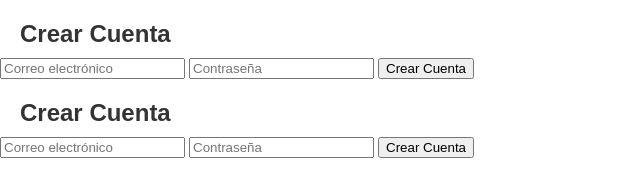
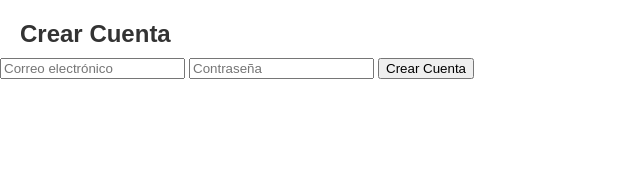
Before and after one commit to KakoG777/PracticasProfecional, a plain HTML site: page crear_cuenta.html in a window 1280 px wide. Shown: the whole page, without its empty margins (0-640 px from the left). Drawn offline with Linux system fonts and the light colour scheme; files that its build step writes are made by us from their sources; files whose address does not match are found by name.

Commit message:
modificación de código.

```diff
--- a/crear_cuenta.html
+++ b/crear_cuenta.html
@@ -2,28 +2,7 @@
 <html lang="en">
 <head>
   <meta charset="UTF-8" />
-  <meta name="viewport" content="width=device-width, initial-scale=1.0" />
-  <title>Crear Cuenta</title>
-  <link rel="stylesheet" href="style.css">
-</head>
-<body>
-  <div class="signup-form">
-    <h2>Crear Cuenta</h2>
-    <form id="signup-form">
-      <input type="email" id="signup-email" placeholder="Correo electrónico" required>
-      <input type="password" id="signup-password" placeholder="Contraseña" required>
-      <button type="submit">Crear Cuenta</button>
-    </form>
-  </div>
-  <script src="script.js"></script>
-</body>
-</html>
-
-<!DOCTYPE html>
-<html lang="en">
-<head>
-  <meta charset="UTF-8" />
-  <meta name="viewport" content="width=device-width, initial-scale=1.0" />
+  <meta name="viewport" content="width=device-width, initial-scale=1.0">
   <title>Crear Cuenta</title>
   <link rel="stylesheet" href="style.css" />
 </head>
```
